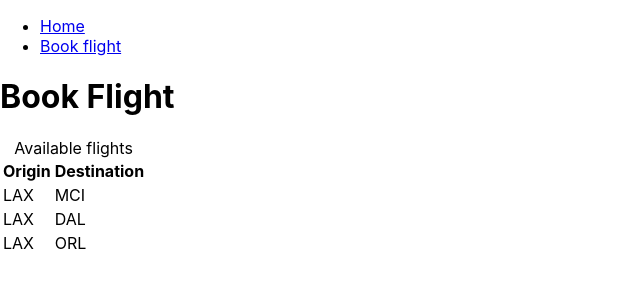
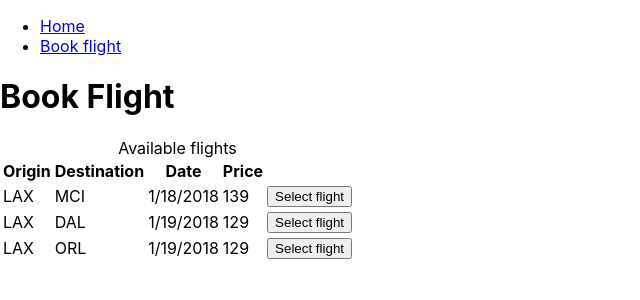
Before and after one commit to coryhouse/swa, a React (Create React App) app: page /book-flight in a window 1280 px wide. Shown: the top 300 px of the page, without its empty margins (0-640 px from the left). Built offline with nearby package versions, Linux system fonts and the light colour scheme.

Commit message:
Displaying selected flight

```diff
--- a/src/BookFlight.js
+++ b/src/BookFlight.js
@@ -1,12 +1,12 @@
 import React from "react";
 import createReactClass from "create-react-class";
 import { getFlights } from "./api/flightApi";
-import { Link } from "react-router-dom";
 
 const BookFlight = createReactClass({
   getInitialState: function() {
     return {
-      flights: []
+      flights: [],
+      selectedFlight: null
     };
   },
 
@@ -15,6 +15,10 @@ const BookFlight = createReactClass({
     getFlights().then(flights => {
       this.setState({ flights: flights });
     });
+  },
+
+  selectFlight: function(flight) {
+    this.setState({ selectedFlight: flight });
   },
 
   render: function() {
@@ -27,19 +31,41 @@ const BookFlight = createReactClass({
             <tr>
               <th scope="col">Origin</th>
               <th scope="col">Destination</th>
+              <th scope="col">Date</th>
+              <th scope="col">Price</th>
+              <td role="presentation" />
             </tr>
           </thead>
           <tbody>
             {this.state.flights.map(flight => {
+              // destructure to shorten calls below.
+              const { id, origin, destination, date, price } = flight;
               return (
-                <tr>
-                  <td>{flight.origin}</td>
-                  <td>{flight.destination}</td>
+                <tr key={id}>
+                  <td>{origin}</td>
+                  <td>{destination}</td>
+                  <td>{date}</td>
+                  <td>{price}</td>
+                  <td>
+                    <button
+                      type="button"
+                      onClick={() => this.selectFlight(flight)}
+                    >
+                      Select flight
+                    </button>
+                  </td>
                 </tr>
               );
             })}
           </tbody>
         </table>
+
+        {this.state.selectedFlight && (
+          <>
+            <h2>Selected Flight</h2>
+            {this.state.selectedFlight.flightNumber}
+          </>
+        )}
       </>
     );
   }
--- a/src/Home.js
+++ b/src/Home.js
@@ -1,6 +1,5 @@
 import React from "react";
 import createReactClass from "create-react-class";
-import { Link } from "react-router-dom";
 
 const Home = createReactClass({
   render: function() {
--- a/src/api/flightApi.js
+++ b/src/api/flightApi.js
@@ -1,6 +1,7 @@
 export function getFlights() {
   return Promise.resolve([
     {
+      id: 1,
       destination: "MCI",
       origin: "LAX",
       date: "1/18/2018",
@@ -9,6 +10,7 @@ export function getFlights() {
       flightNumber: 98
     },
     {
+      id: 2,
       destination: "DAL",
       origin: "LAX",
       date: "1/19/2018",
@@ -17,12 +19,13 @@ export function getFlights() {
       flightNumber: 198
     },
     {
+      id: 3,
       destination: "ORL",
       origin: "LAX",
       date: "1/19/2018",
       price: 129,
       wifi: false,
-      flightNumber: 198
+      flightNumber: 192
     }
   ]);
 }
```
